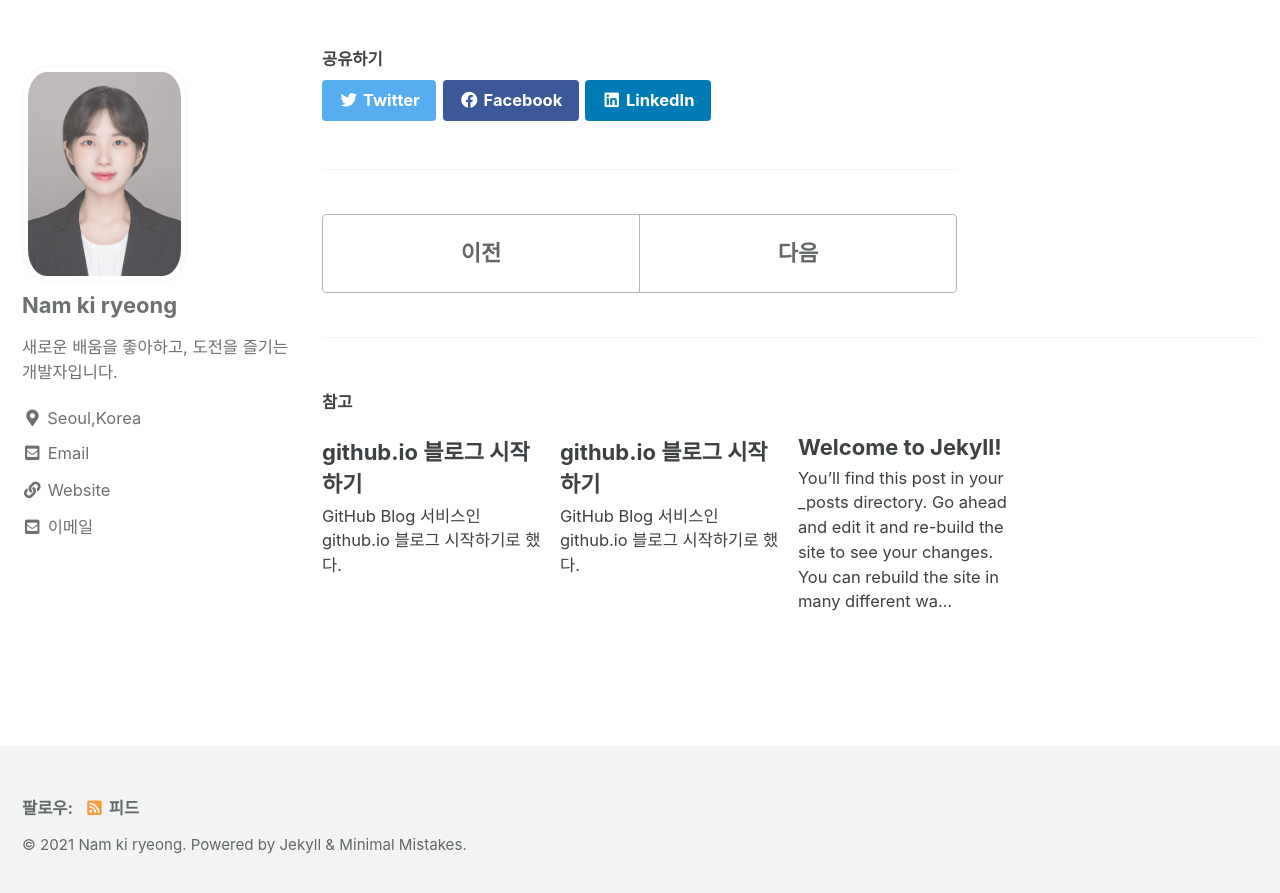
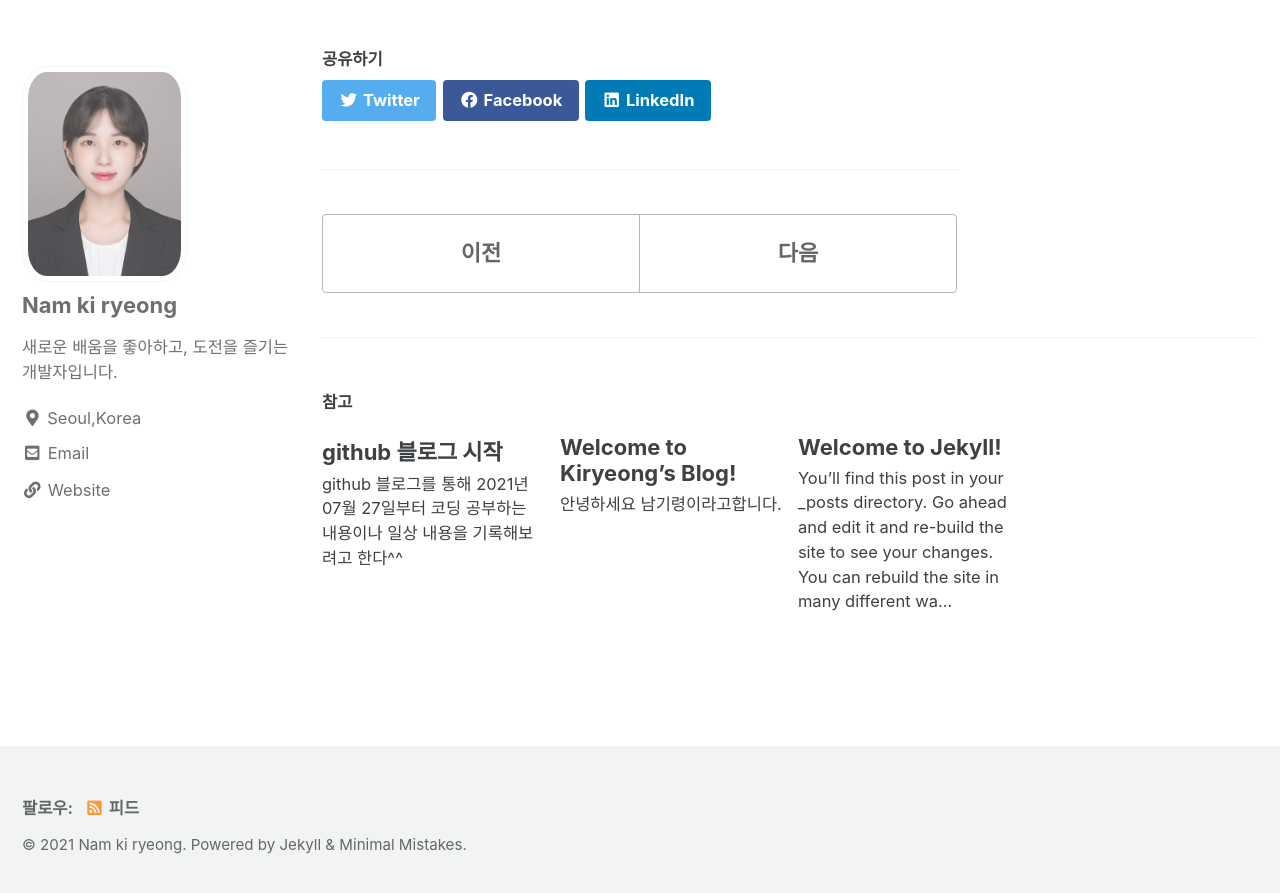
Before and after one commit to kiryeong/kiryeong.github.io, a Jekyll site: the page built from _posts/2021-07-27-help-post.md, in a window 1280 px wide and 900 px high, scrolled down 686 px. Shown: the top 893 px of the window. Built offline with Jekyll 4.4.1, drawn with Linux system fonts in a browser that asks for light colours; cached includes are drawn as plain includes; some of the changed text lies outside the part shown.

Commit message:
new jekyll blog

```diff
--- a/_config.yml
+++ b/_config.yml
@@ -16,7 +16,7 @@ minimal_mistakes_skin    : "default" # "air", "aqua", "contrast", "dark", "dirt"
 
 # Site Settings
 locale                   : "ko"
-title                    : "Kiryeong's Coding Playground"
+title                    : "Kiryeong's Coding Life"
 title_separator          : "-"
 subtitle                 : "코딩공부 및 일상을 올리는 블로그입니다."# site tagline that appears below site title in masthead
 name                     : "Nam ki ryeong"
@@ -104,7 +104,7 @@ author:
   avatar           : "/assets/images/kiryeong.jpg"
   bio              : "새로운 배움을 좋아하고, 도전을 즐기는 개발자입니다."
   location         : "Seoul,Korea"
-  email            : "grn0324@naver.com"
+  #email            : "grn0324@naver.com"
   links:
     - label: "Email"
       icon: "fas fa-fw fa-envelope-square"
--- a/_posts/2021-07-02-first-test-post_2.md
+++ /dev/null
@@ -1,20 +0,0 @@
----
-title:  "github.io 블로그 시작하기"
-excerpt: "GitHub Blog 서비스인 github.io 블로그 시작하기로 했다."
-
-categories:
-  - Blog
-tags:
-  - Blog
-last_modified_at: 2021-07-02T08:06:00-05:00
----
-
-GitHub Blog 서비스인 github.io 블로그 시작하기로 했다.
-GitHub Blog 서비스의 이름은 Pages이다.
-
-Pages가 다른 블로그 플랫폼 보다 편한 것 같아서 마음에 든다.
-다른 사람들도 같이 많이 사용했으면 좋겠다는 생각이 든다.
-
-YFM에서 정의한 제목을 이중 괄호 구문으로 본문에 추가할 수 있다.
-이 글의 제목은 {{ page.title }}이고
-마지막으로 수정된 시간은 {{ page.last_modified_at }}이다.
--- a/_posts/2021-07-02-first-test-post_3.md
+++ /dev/null
@@ -1,12 +0,0 @@
----
-title:  "github.io 블로그 시작하기"
-excerpt: "GitHub Blog 서비스인 github.io 블로그 시작하기로 했다."
-
-categories:
-  - Python
-tags:
-  - Coding
-last_modified_at: 2021-07-02T08:06:00-05:00
----
-
-Python과 Coding 이야기
--- /dev/null
+++ b/_posts/2021-07-27-introduce-post.md
@@ -0,0 +1,6 @@
+---
+title: "Welcome to Kiryeong's Blog!"
+permalink: /about/
+layout: single
+---
+안녕하세요 남기령이라고합니다.
--- /dev/null
+++ b/_posts/2021-07-27-test-post.md
@@ -0,0 +1,11 @@
+---
+title:  "github 블로그 시작"
+excerpt: "github 블로그를 통해 2021년 07월 27일부터 코딩 공부하는 내용이나 일상 내용을 기록해보려고 한다^^"
+
+categories:
+  - Life
+tags:
+  - Blog
+last_modified_at: 2021-07-02T08:06:00-05:00
+---
+테스트 글이다.
```
Also changed, not shown: _data/navigation.yml (+4 -3 lines), _posts/2021-07-27-help-post.md (renamed from _posts/2021-07-02-first-test-post.md).
